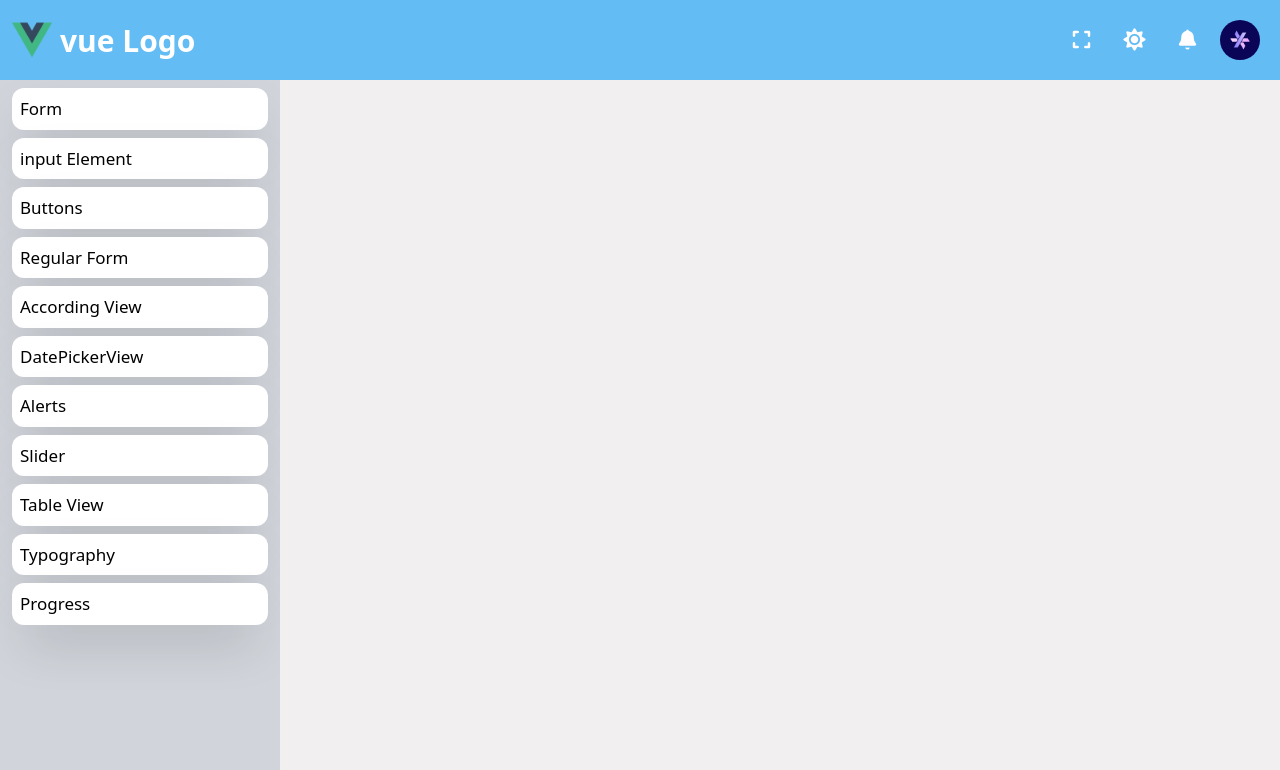
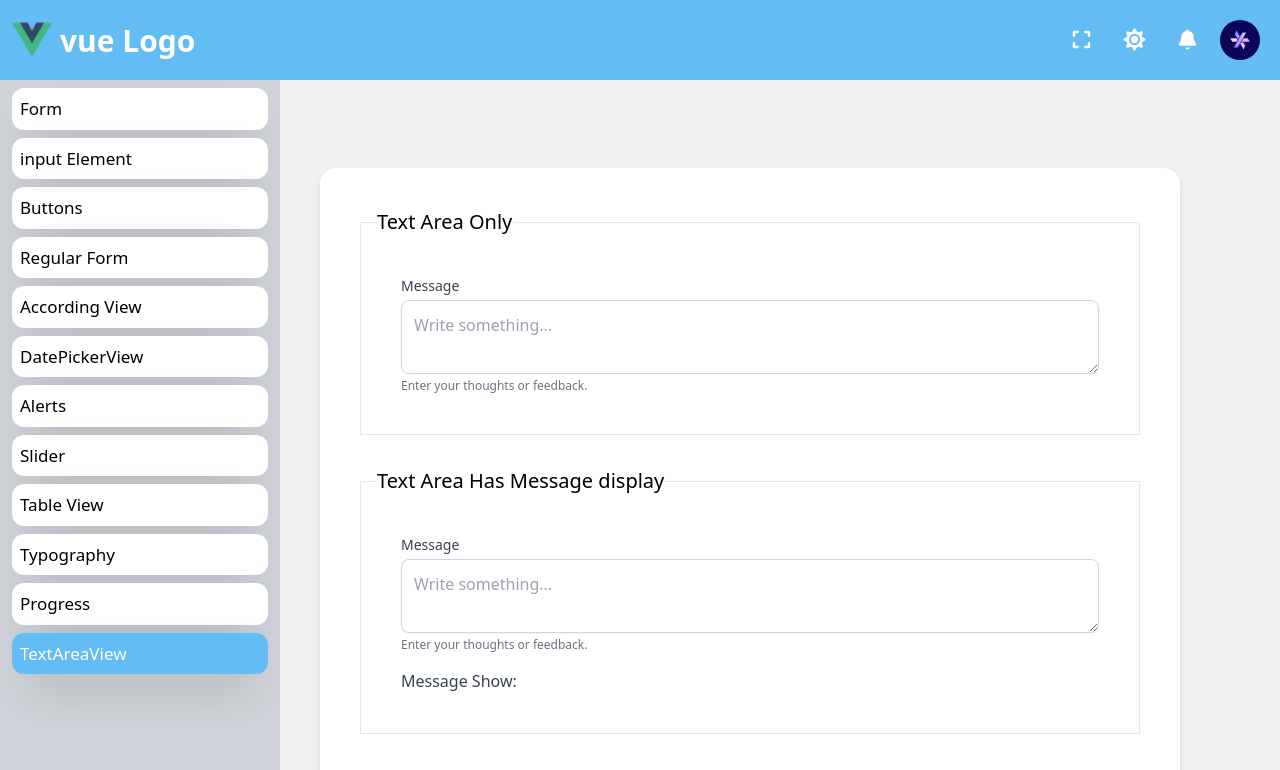
Before and after one commit to cabdikariim242/Ts-Setup, a Vue app: page /TextAreaView in a window 1280 px wide. Shown: the top 770 px of the page. Built offline with nearby package versions, Linux system fonts and the light colour scheme.

Commit message:
added another new component

```diff
--- /dev/null
+++ b/src/components/TextArea.vue
@@ -0,0 +1,70 @@
+<template>
+  <div class="flex flex-col w-full">
+    <label
+      v-if="label"
+      class="mb-1 text-sm font-medium text-gray-700 dark:text-gray-300 "
+    >
+      {{ label }}
+    </label>
+    <textarea
+      :disabled="isDisabled"
+      :class="CustomClass"
+      :name="name"
+      :placeholder="placeholder"
+      v-model="localValue"
+      class="p-3 border border-gray-300 rounded-lg shadow-sm focus:outline-none focus:ring-2 focus:ring-blue-500 focus:border-blue-500 dark:bg-gray-500 dark:text-white dark:border-gray-600"
+    ></textarea>
+    <p v-if="helper" class="mt-1 text-xs text-gray-500 dark:text-gray-400">
+      {{ helper }}
+    </p>
+  </div>
+</template>
+
+<script lang="ts">
+import { defineComponent, computed } from "vue";
+
+export default defineComponent({
+  name: "Textarea",
+  props: {
+    modelValue: {
+      type: String,
+      default: "",
+    },
+    label: {
+      type: String,
+      default: "",
+    },
+    placeholder: {
+      type: String,
+      default: "",
+    },
+    helper: {
+      type: String,
+      default: "",
+    },
+    isDisabled: {
+      type: Boolean,
+      default: false,
+    },
+    name: {
+      type: String,
+      default: "",
+    },
+    CustomClass: {
+      type: String,
+      default: "",
+    },
+  },
+  emits: ["update:modelValue"],
+  setup(props, { emit }) {
+    const localValue = computed<string>({
+      get: () => props.modelValue,
+      set: (val: string) => emit("update:modelValue", val),
+    });
+
+    return {
+      localValue,
+    };
+  },
+});
+</script>
--- a/src/layout/sidebar.vue
+++ b/src/layout/sidebar.vue
@@ -51,6 +51,10 @@
         class="shadow-2xl bg-white dark:bg-black dark:text-white p-2 font-[500] text-[17px] rounded-xl"
         :to="{ name: 'ProgressBar' }"
         >Progress</router-link>
+         <router-link
+        class="shadow-2xl bg-white dark:bg-black dark:text-white p-2 font-[500] text-[17px] rounded-xl"
+        :to="{ name: 'TextAreaView' }"
+        >TextAreaView</router-link>
 
 
 
@@ -97,6 +101,10 @@
         class="shadow-2xl bg-white p-2 font-[500] dark:bg-black dark:text-white text-[17px] rounded-xl"
         :to="{ name: 'typography' }"
         >typography</router-link>
+        <router-link
+        class="shadow-2xl bg-white p-2 font-[500] dark:bg-black dark:text-white text-[17px] rounded-xl"
+        :to="{ name: 'TextAreaView' }"
+        >TextArea</router-link>
     </div>
   </div>
 </template>
--- a/src/router/routes.ts
+++ b/src/router/routes.ts
@@ -10,6 +10,7 @@ import DatePickerView from '@/views/DatePickerView.vue'
 import SliderView from '@/views/SliderView.vue'
 import Typography from '@/views/Typography.vue'
 import ProgressBar from '@/views/ProgressBar.vue'
+import TextAreaView from '@/views/TextAreaView.vue'
 
 const routes: RouteRecordRaw[] = [
   { path: '/', name: 'forms', component: forms },
@@ -23,6 +24,7 @@ const routes: RouteRecordRaw[] = [
   { path: '/slider', name: 'SliderView', component: SliderView },
   { path: '/Typography', name: 'typography', component: Typography },
   {path: '/Progress', name: 'ProgressBar', component: ProgressBar },
+  {path: '/TextAreaView', name: 'TextAreaView', component: TextAreaView },
 ]
 
 export default routes
--- /dev/null
+++ b/src/views/TextAreaView.vue
@@ -0,0 +1,74 @@
+<template>
+<div>
+     <baseCard>
+      <!-- text area 1 -->
+      <fieldset class="border p-4 mb-4">
+        <legend class="text-xl">Text Area Only</legend>
+
+        <div class="p-6">
+          <textArea
+            v-model="message"
+            label="Message"
+            placeholder="Write something..."
+            helper="Enter your thoughts or feedback."
+          />
+        </div>
+      </fieldset>
+      <!-- text area 2 -->
+      <fieldset class="border p-4 mt-8">
+        <legend class="text-xl">Text Area Has Message display</legend>
+
+        <div class="p-6">
+          <textArea
+            v-model="messageTwo"
+            label="Message"
+            placeholder="Write something..."
+            helper="Enter your thoughts or feedback."
+          />
+          <p class="mt-4 text-gray-700 dark:text-gray-100">
+            Message Show: {{ messageTwo }}
+          </p>
+        </div>
+      </fieldset>
+
+      <!-- text area 3 -->
+      <fieldset class="border p-4 mt-8">
+        <legend class="text-xl">Text Area disabled</legend>
+
+        <div class="p-6">
+          <textArea
+            label="MessageThree"
+            placeholder="disbled Write something..."
+            helper="Enter your thoughts or feedback."
+            is-disabled="false" CustomClass="cursor-not-allowed"
+          />
+        </div>
+        <p>The size of a text area is specified by the cols and rows attributes (or with CSS). The name attribute is needed to reference the form data after the form is submitted (if you omit the name attribute, no data from the text area will be submitted). The id attribute is needed to associate the text area with a label.</p>
+      </fieldset>
+    </baseCard>
+</div>
+</template>
+
+<script lang="ts">
+import TextArea from '../components/TextArea.vue';
+import BaseCard from '../components/BaseCard.vue';
+
+export default{
+    components:{
+        TextArea,
+        BaseCard
+    },
+      data() {
+    return {
+      message: "",
+      messageTwo: "",
+      messageThree: "",
+      isDisabled: true,
+    };
+  },
+
+}
+
+
+
+</script>
```
